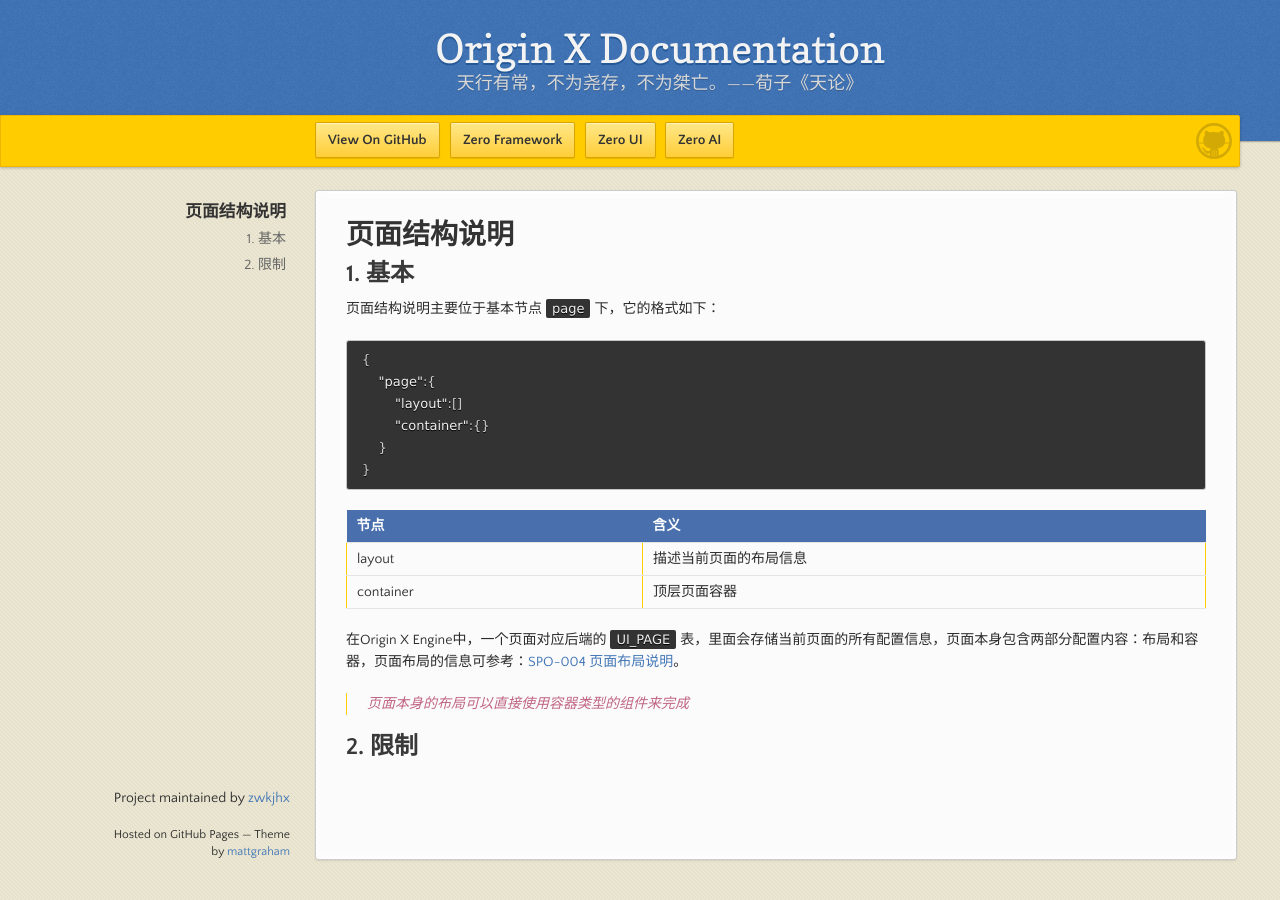
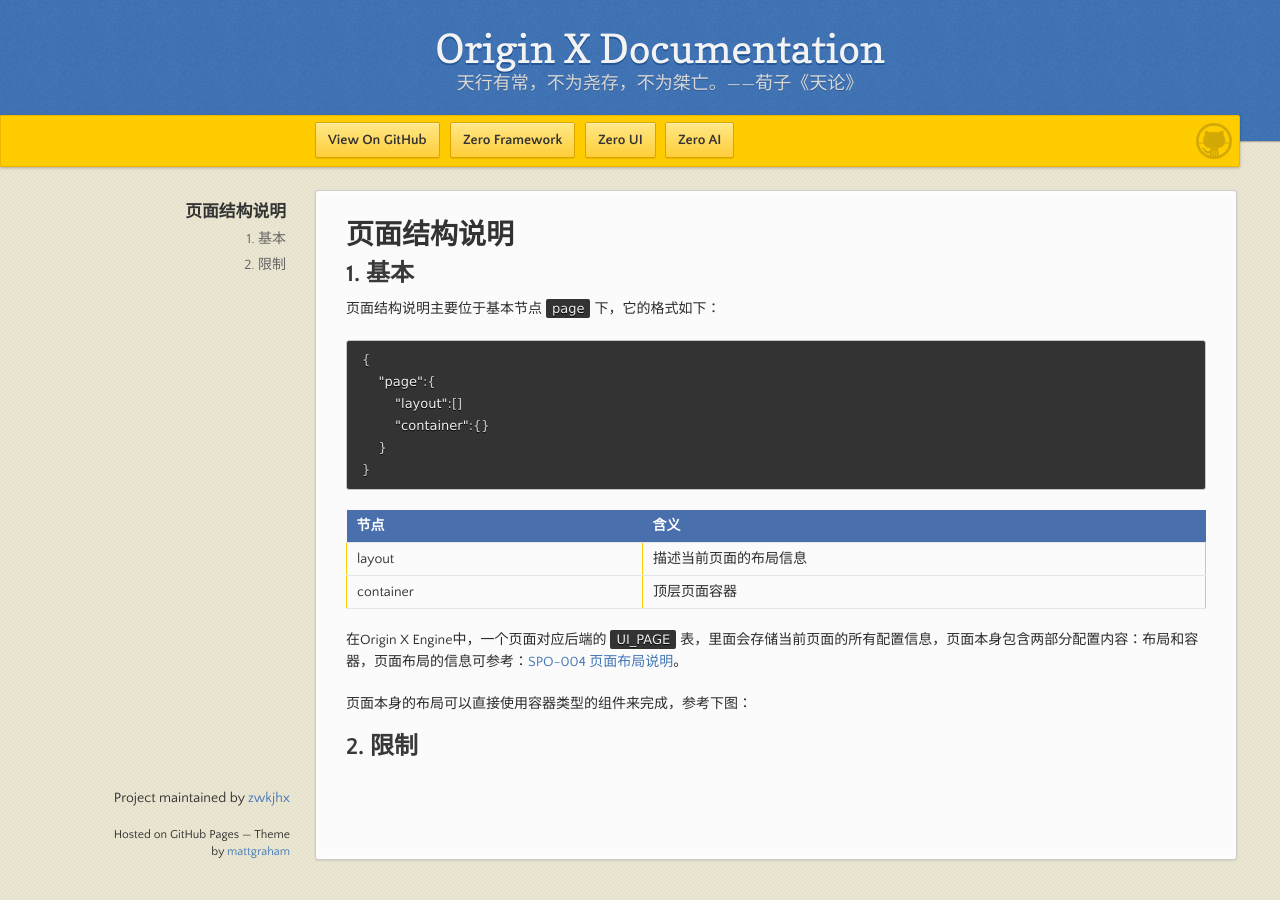
Before and after one commit to zwkjhx/ox-doc, a Jekyll site: the page built from specification/3-origin-xgui-fan/spo-003-bu-ju-pei-zhi-gui-fan.md, in a window 1280 px wide. Built offline with Jekyll 4.4.1, drawn with Linux system fonts in a browser that asks for light colours; our own code applies the rules of GitHub Pages for plain Markdown files.

Commit message:
Updates specification/3-origin-xgui-fan/spo-003-bu-ju-pei-zhi-gui-fan.md
Auto commit by GitBook Editor

```diff
--- a/specification/3-origin-xgui-fan/spo-003-bu-ju-pei-zhi-gui-fan.md
+++ b/specification/3-origin-xgui-fan/spo-003-bu-ju-pei-zhi-gui-fan.md
@@ -20,6 +20,8 @@
 
 在Origin X Engine中，一个页面对应后端的`UI_PAGE`表，里面会存储当前页面的所有配置信息，页面本身包含两部分配置内容：布局和容器，页面布局的信息可参考：[SPO-004 页面布局说明](/specification/3-origin-xgui-fan/spo-004-ye-mian-bu-ju-shuo-ming.md)。
 
-> 页面本身的布局可以直接使用容器类型的组件来完成
+页面本身的布局可以直接使用容器类型的组件来完成，参考下图：
+
+
 
 ## 2. 限制
```
